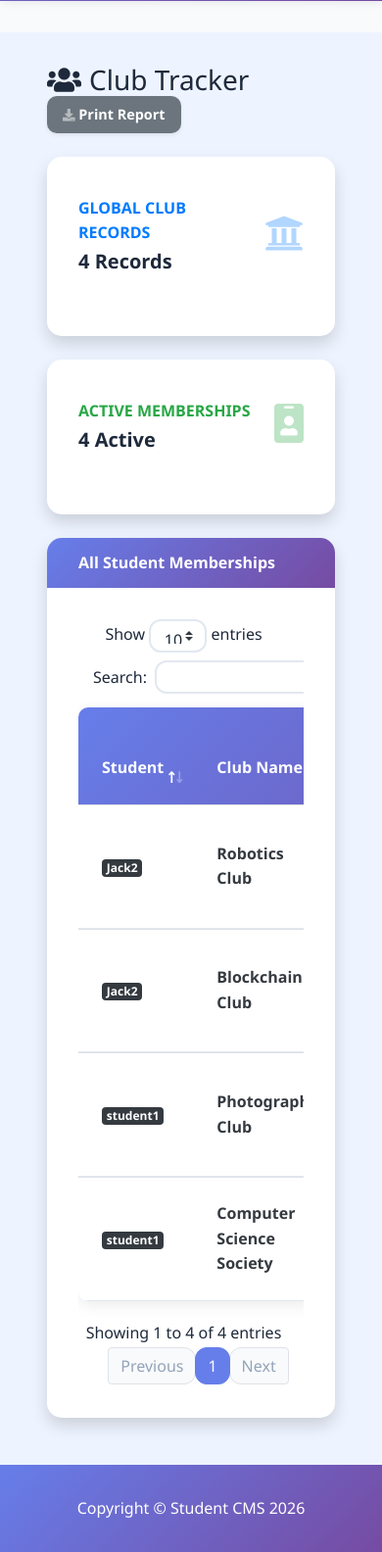
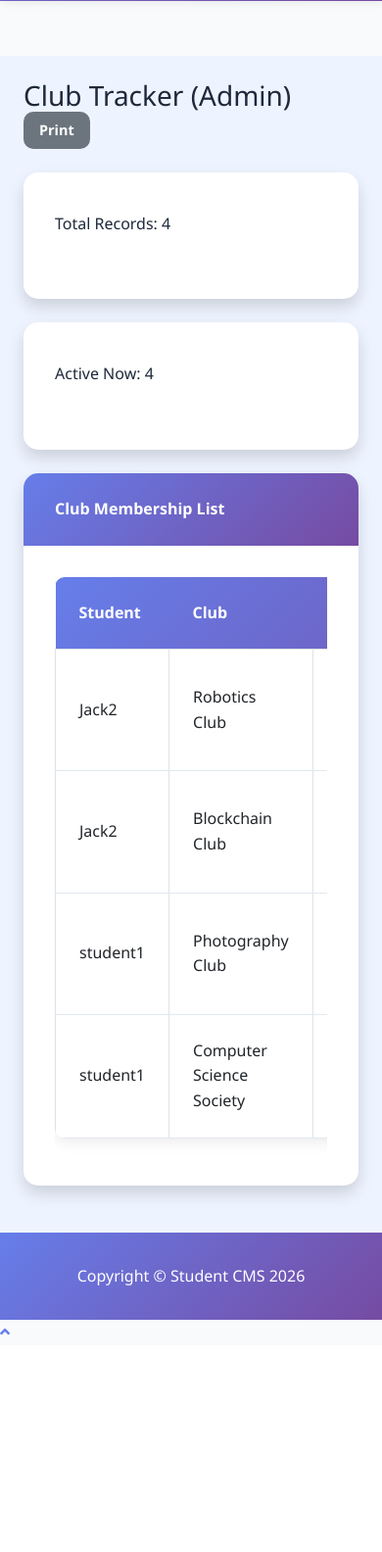
Before and after one commit to User-DefaulT001/Student-Co-curricular-Management-System, a PHP site: page /modules/club/club_tracker.php in a window 390 px wide. Shown: the part 557-2141 px from the top of the page at 98% size. After the commit the page ends 1920 px from the top, so only its background shows below. Run offline with PHP 8.4, Linux system fonts and the light colour scheme; a user stored in the database is signed in; data comes from the database, SQL or seed files in the repository; some libraries are stand-ins or nearby versions.

Commit message:
Update club_tracker.php

```diff
--- a/modules/club/club_tracker.php
+++ b/modules/club/club_tracker.php
@@ -23,7 +23,7 @@
     $action = $_POST['action'] ?? '';
 
     // Action: ADD NEW CLUB (Usually only students add their own)
-    if ($action === 'add') {
+    if ($action === 'add' && $role === 'student') {
         $club_name   = mysqli_real_escape_string($conn, $_POST['club_name']);
         $role_held   = mysqli_real_escape_string($conn, $_POST['role']);
         $join_date   = mysqli_real_escape_string($conn, $_POST['join_date']);
@@ -69,30 +69,23 @@
 // Action: DELETE (GET Request)
 if (isset($_GET['delete'])) {
     $del_id = (int)$_GET['delete'];
-
-    // FIX: If admin, delete any. If student, delete only own.
-    if ($role === 'admin') {
-        $del_query = "DELETE FROM clubs WHERE club_id=$del_id";
-    } else {
-        $del_query = "DELETE FROM clubs WHERE club_id=$del_id AND user_id=$user_id";
-    }
-
+    $del_query = ($role === 'admin') ? "DELETE FROM clubs WHERE club_id=$del_id" : "DELETE FROM clubs WHERE club_id=$del_id AND user_id=$user_id";
     if (mysqli_query($conn, $del_query)) {
-        $_SESSION['success_message'] = "Record has been deleted.";
+        $_SESSION['success_message'] = "Record deleted.";
         header("Location: club_tracker.php"); exit();
     }
 }
 
-// --- PREPARE DATA FOR UI ---
-// FIX: Logic to handle Admin vs Student view for stats
+    // FIX: If admin, delete any. If student, delete only own.
 if ($role === 'admin') {
     $total_query = mysqli_query($conn, "SELECT COUNT(*) as count FROM clubs");
     $active_query = mysqli_query($conn, "SELECT COUNT(*) as count FROM clubs WHERE status='active'");
+    $table_query = "SELECT c.*, u.username FROM clubs c LEFT JOIN users u ON c.user_id = u.user_id ORDER BY c.join_date DESC";
 } else {
     $total_query = mysqli_query($conn, "SELECT COUNT(*) as count FROM clubs WHERE user_id=$user_id");
     $active_query = mysqli_query($conn, "SELECT COUNT(*) as count FROM clubs WHERE user_id=$user_id AND status='active'");
+    $table_query = "SELECT * FROM clubs WHERE user_id=$user_id ORDER BY join_date DESC";
 }
-
 $total_clubs = mysqli_fetch_assoc($total_query)['count'];
 $active_clubs = mysqli_fetch_assoc($active_query)['count'];
 ?>
@@ -117,121 +110,67 @@
     <div id="wrapper">
         <?php include('../../includes/sidebar.php'); ?>
         <div id="content-wrapper" class="d-flex flex-column">
-            <div id="content">
-                <div class="container-fluid">
-                    <div class="d-sm-flex align-items-center justify-content-between mb-4 mt-2">
-                        <h1 class="h3 mb-0 text-gray-800"><i class="fas fa-users mr-2"></i>Club Tracker</h1>
+            <div id="content" class="container-fluid mt-4">
+                <div class="d-sm-flex align-items-center justify-content-between mb-4">
+                    <h1 class="h3 mb-0 text-gray-800">Club Tracker (<?php echo ucfirst($role); ?>)</h1>
                     <div>
                         <?php if($role === 'student'): ?>
-                            <button class="btn btn-primary btn-sm shadow-sm" data-toggle="modal" data-target="#addClubModal">
-                                <i class="fas fa-plus fa-sm text-white-50"></i> Add New Record
-                            </button>
+                        <button class="btn btn-primary btn-sm" data-toggle="modal" data-target="#addClubModal">Add Record</button>
                         <?php endif; ?>
-                            <button onclick="window.print()" class="btn btn-secondary btn-sm shadow-sm">
-                                <i class="fas fa-download fa-sm text-white-50"></i> Print Report
-                            </button>
+                        <button onclick="window.print()" class="btn btn-secondary btn-sm">Print</button>
                     </div>
                 </div>
 
                 <div class="row">
-                        <div class="col-xl-6 col-md-6 mb-4">
+                    <div class="col-md-6 mb-4">
                         <div class="card border-left-primary shadow h-100 py-2">
-                                <div class="card-body">
-                                    <div class="row no-gutters align-items-center">
-                                        <div class="col mr-2">
-                                            <div class="text-xs font-weight-bold text-primary text-uppercase mb-1">
-                                                <?php echo ($role === 'admin') ? "Global Club Records" : "Total Clubs Joined"; ?>
-                                            </div>
-                                            <div class="h5 mb-0 font-weight-bold text-gray-800"><?php echo $total_clubs; ?> Records</div>
-                                        </div>
-                                        <div class="col-auto"><i class="fas fa-university stats-icon text-primary"></i></div>
+                            <div class="card-body">Total Records: <?php echo $total_clubs; ?></div>
                         </div>
                     </div>
-                            </div>
-                        </div>
-                        <div class="col-xl-6 col-md-6 mb-4">
+                    <div class="col-md-6 mb-4">
                         <div class="card border-left-success shadow h-100 py-2">
-                                <div class="card-body">
-                                    <div class="row no-gutters align-items-center">
-                                        <div class="col mr-2">
-                                            <div class="text-xs font-weight-bold text-success text-uppercase mb-1">Active Memberships</div>
-                                            <div class="h5 mb-0 font-weight-bold text-gray-800"><?php echo $active_clubs; ?> Active</div>
-                                        </div>
-                                        <div class="col-auto"><i class="fas fa-id-badge stats-icon text-success"></i></div>
-                                    </div>
-                                </div>
+                            <div class="card-body">Active Now: <?php echo $active_clubs; ?></div>
                         </div>
                     </div>
                 </div>
 
-                    <?php if($success): ?>
-                        <div class="alert alert-success alert-dismissible fade show shadow" role="alert">
-                            <i class="fas fa-check-circle mr-2"></i> <?php echo $success; ?>
-                            <button type="button" class="close" data-dismiss="alert"><span>&times;</span></button>
-                        </div>
-                    <?php endif; ?>
+                <?php if($success): ?><div class="alert alert-success"><?php echo $success; ?></div><?php endif; ?>
 
                 <div class="card shadow mb-4">
-                        <div class="card-header card-header-main py-3">
-                            <h6 class="m-0 font-weight-bold text-white">
-                                <?php echo ($role === 'admin') ? "All Student Memberships" : "My Membership Record List"; ?>
-                            </h6>
-                        </div>
+                    <div class="card-header card-header-main">Club Membership List</div>
                     <div class="card-body">
                         <div class="table-responsive">
-                                <table class="table table-hover" id="clubTable" width="100%" cellspacing="0">
+                            <table class="table table-bordered" id="clubTable" width="100%">
                                 <thead>
                                     <tr>
                                         <?php if($role === 'admin'): ?><th>Student</th><?php endif; ?>
-                                            <th>Club Name</th>
-                                            <th>Role</th>
-                                            <th>Join Date</th>
-                                            <th>Status</th>
-                                            <th class="text-center">Action</th>
+                                        <th>Club</th><th>Role</th><th>Date</th><th>Status</th><th>Actions</th>
                                     </tr>
                                 </thead>
                                 <tbody>
                                     <?php
-                                        // FIX: If admin, Join with users table to get the username
-                                        if ($role === 'admin') {
-                                            $query = "SELECT c.*, u.username FROM clubs c
-                                                      JOIN users u ON c.user_id = u.user_id
-                                                      ORDER BY c.join_date DESC";
-                                        } else {
-                                            $query = "SELECT * FROM clubs WHERE user_id=$user_id ORDER BY join_date DESC";
-                                        }
-
-                                        $clubs = mysqli_query($conn, $query);
-                                        while($row = mysqli_fetch_assoc($clubs)) {
-                                            $status_class = ($row['status'] == 'active') ? 'success' : 'secondary';
-                                            echo "<tr>";
-                                                if($role === 'admin') {
-                                                    echo "<td><span class='badge badge-dark'>".htmlspecialchars($row['username'])."</span></td>";
-                                                }
-                                                echo "<td><span class='font-weight-bold text-dark'>{$row['club_name']}</span></td>
-                                                <td>{$row['role']}</td>
-                                                <td>".date('d M Y', strtotime($row['join_date']))."</td>
-                                                <td><span class='badge badge-{$status_class} p-2 px-3'>".ucfirst($row['status'])."</span></td>
-                                                <td class='text-center'>
-                                                    <button class='btn btn-circle btn-sm btn-info edit-btn'
-                                                            data-id='{$row['club_id']}'
-                                                            data-name='".htmlspecialchars($row['club_name'])."'
-                                                            data-role='".htmlspecialchars($row['role'])."'
-                                                            data-date='{$row['join_date']}'
-                                                            data-status='{$row['status']}'
-                                                            data-toggle='modal' data-target='#editClubModal'>
-                                                        <i class='fas fa-edit'></i>
-                                                    </button>
-                                                    <a href='?delete={$row['club_id']}' class='btn btn-circle btn-sm btn-danger' onclick='return confirm(\"Confirm delete?\")'>
-                                                        <i class='fas fa-trash'></i>
-                                                    </a>
+                                    $result = mysqli_query($conn, $table_query);
+                                    while($row = mysqli_fetch_assoc($result)): ?>
+                                    <tr>
+                                        <?php if($role === 'admin'): ?><td><?php echo htmlspecialchars($row['username'] ?? 'N/A'); ?></td><?php endif; ?>
+                                        <td><?php echo htmlspecialchars($row['club_name']); ?></td>
+                                        <td><?php echo htmlspecialchars($row['role']); ?></td>
+                                        <td><?php echo $row['join_date']; ?></td>
+                                        <td><span class="badge badge-<?php echo ($row['status']=='active'?'success':'secondary'); ?>"><?php echo $row['status']; ?></span></td>
+                                        <td>
+                                            <button class="btn btn-sm btn-info edit-btn"
+                                                data-id="<?php echo $row['club_id']; ?>"
+                                                data-name="<?php echo $row['club_name']; ?>"
+                                                data-role="<?php echo $row['role']; ?>"
+                                                data-date="<?php echo $row['join_date']; ?>"
+                                                data-status="<?php echo $row['status']; ?>"
+                                                data-toggle="modal" data-target="#editClubModal">Edit</button>
+                                            <a href="?delete=<?php echo $row['club_id']; ?>" class="btn btn-sm btn-danger" onclick="return confirm('Delete?')">Del</a>
                                         </td>
-                                            </tr>";
-                                        }
-                                        ?>
+                                    </tr>
+                                    <?php endwhile; ?>
                                 </tbody>
                             </table>
-                            </div>
                         </div>
                     </div>
                 </div>
@@ -240,14 +179,47 @@
         </div>
     </div>
 
+    <div class="modal fade" id="addClubModal" tabindex="-1">
+        <div class="modal-dialog">
+            <form action="" method="POST" class="modal-content">
+                <input type="hidden" name="action" value="add">
+                <div class="modal-header"><h5>Add New Club</h5></div>
+                <div class="modal-body">
+                    <input type="text" name="club_name" class="form-control mb-2" placeholder="Club Name" required>
+                    <input type="text" name="role" class="form-control mb-2" placeholder="Your Role" required>
+                    <input type="date" name="join_date" class="form-control mb-2" required>
+                    <select name="status" class="form-control"><option value="active">Active</option><option value="inactive">Inactive</option></select>
+                </div>
+                <div class="modal-footer"><button type="submit" class="btn btn-primary">Save</button></div>
+            </form>
+        </div>
+    </div>
+
+    <div class="modal fade" id="editClubModal" tabindex="-1">
+        <div class="modal-dialog">
+            <form action="" method="POST" class="modal-content">
+                <input type="hidden" name="action" value="edit">
+                <input type="hidden" name="club_id" id="edit_id">
+                <div class="modal-header"><h5>Edit Record</h5></div>
+                <div class="modal-body">
+                    <label>Club Name</label><input type="text" name="club_name" id="edit_name" class="form-control mb-2" required>
+                    <label>Role</label><input type="text" name="role" id="edit_role" class="form-control mb-2" required>
+                    <label>Join Date</label><input type="date" name="join_date" id="edit_date" class="form-control mb-2" required>
+                    <label>Status</label>
+                    <select name="status" id="edit_status" class="form-control">
+                        <option value="active">Active</option>
+                        <option value="inactive">Inactive</option>
+                    </select>
+                </div>
+                <div class="modal-footer"><button type="submit" class="btn btn-success">Update Changes</button></div>
+            </form>
+        </div>
+    </div>
+
     <script src="../../vendor/jquery/jquery.min.js"></script>
     <script src="https://cdn.jsdelivr.net/npm/bootstrap@4.6.0/dist/js/bootstrap.bundle.min.js"></script>
-    <script src="../../vendor/datatables/jquery.dataTables.min.js"></script>
-    <script src="../../vendor/datatables/dataTables.bootstrap4.min.js"></script>
-
     <script>
         $(document).ready(function() {
-            $('#clubTable').DataTable();
             $('.edit-btn').on('click', function() {
                 $('#edit_id').val($(this).data('id'));
                 $('#edit_name').val($(this).data('name'));
```
Lines whose indentation alone changed are shown as unchanged.
